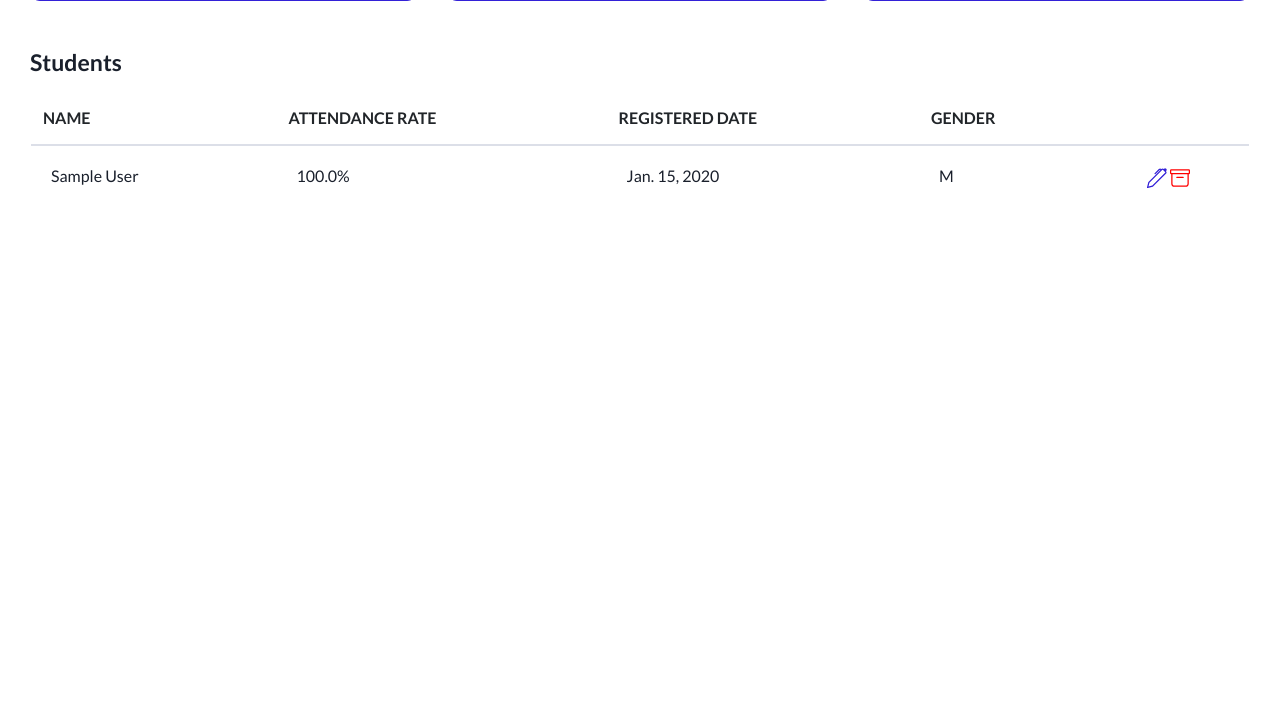
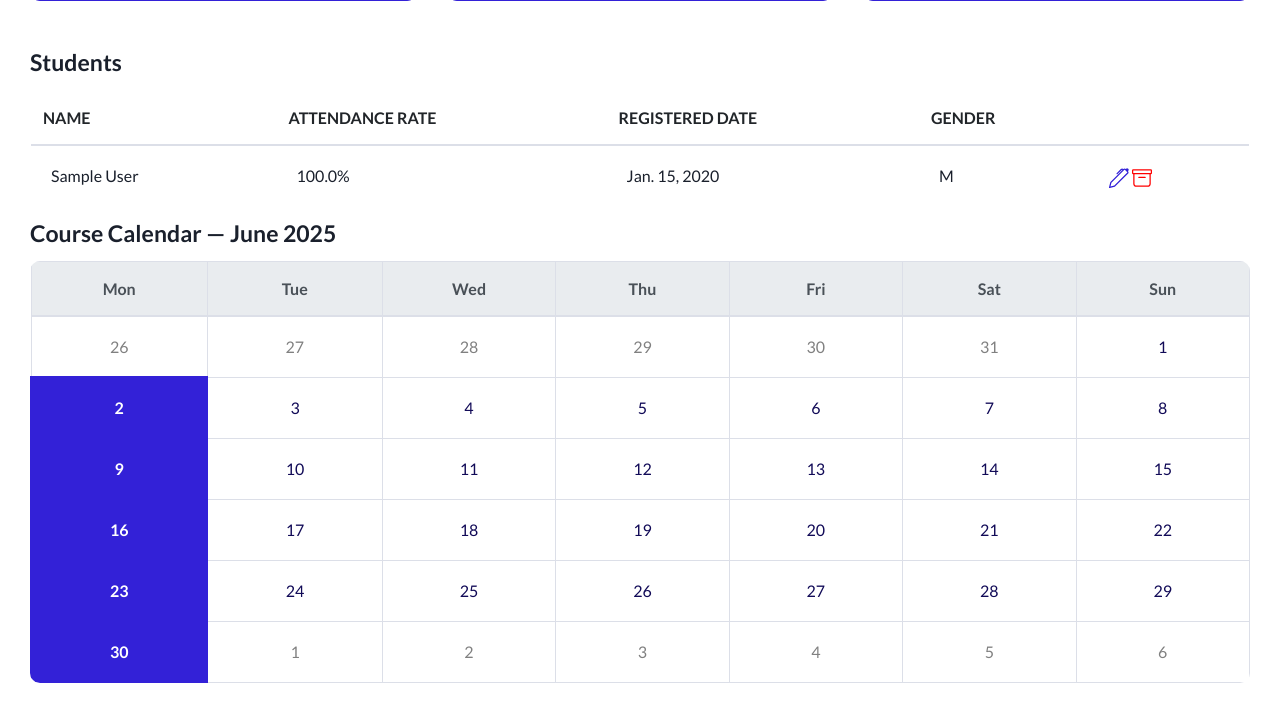
Before and after one commit to usmonaliyev-s/zedtrack, a Django app: page /courses/details/1/ in a window 1280 px wide. Shown: the part 247-970 px from the top of the page. Before the commit the page ends 435 px from the top, so only its background shows below. Run offline with Django 5.2, Linux system fonts and the light colour scheme; tables that the repository leaves empty hold one stand-in row (values such as "Sample post"); some libraries are stand-ins or nearby versions.

Commit message:
calendar in course details page

```diff
--- a/courses/views.py
+++ b/courses/views.py
@@ -6,6 +6,9 @@ from django.shortcuts import render, redirect
 from courses.models import Course
 from students.models import Student
 from teachers.models import Teacher
+
+from datetime import date
+import calendar
 
 
 # Create your views here.
@@ -73,8 +76,41 @@ def course_details(request, id):
             output_field=FloatField()
         )
     ).filter(course=course)
+
+    # Handle days
+    day_map = {
+        'Mon': 0, 'Monday': 0,
+        'Tue': 1, 'Tues': 1, 'Tuesday': 1,
+        'Wed': 2, 'Wednesday': 2,
+        'Thu': 3, 'Thurs': 3, 'Thursday': 3,
+        'Fri': 4, 'Friday': 4,
+        'Sat': 5, 'Saturday': 5,
+        'Sun': 6, 'Sunday': 6,
+    }
+    raw_days = course.days
+    target_weekdays = [day_map[d] for d in raw_days]
+
+    # Get calendar for current month
+    today = date.today()
+    year, month = today.year, today.month
+    cal = calendar.Calendar(firstweekday=0)
+    month_days = list(cal.itermonthdates(year, month))  # Includes days from prev/next month to fill full weeks
+
+    # Build a list of weeks, each week is a list of (date, is_course_day)
+    weeks = []
+    for i in range(0, len(month_days), 7):
+        week = []
+        for day in month_days[i:i+7]:
+            is_course_day = (day.weekday() in target_weekdays and day.month == month)
+            week.append((day, is_course_day))
+        weeks.append(week)
+
     data = {
         "course": course,
         "students": students,
+        "calendar_weeks": weeks,
+        "month_name": today.strftime("%B"),
+        "year": year,
+        "today": today,
     }
     return render(request, "courses/course_details.html", data)
--- a/templates/courses/course_details.html
+++ b/templates/courses/course_details.html
@@ -15,6 +15,7 @@
 
         <link rel="stylesheet" href="{% static 'assets/vendor/remixicon/fonts/remixicon.css' %}" />
         <link rel="stylesheet" href="https://cdnjs.cloudflare.com/ajax/libs/font-awesome/5.15.4/css/all.min.css" />
+
     </head>
     <body>
         <div class="wrapper">
@@ -254,29 +255,29 @@
                                 <table class="data-table table mb-0 tbl-server-info">
                                     <thead class="bg-white text-uppercase">
                                         <tr>
-                                            <th>Name</th>
-                                            <th>Attendance Rate</th>
-                                            <th>Registered Date</th>
-                                            <th>Gender</th>
-                                            <th></th>
+                                            <th style="text-align: left">Name</th>
+                                            <th style="text-align: left">Attendance Rate</th>
+                                            <th style="text-align: left">Registered Date</th>
+                                            <th style="text-align: left">Gender</th>
+                                            <th style="text-align: left"></th>
                                         </tr>
                                     </thead>
                                     <tbody class="ligth-body">
                                         {% for student in students %}
                                         <tr style="background-color: var(--background-color);">
                                             <td style="background-color: var(--background-color); color: var(--text-color); text-align: left">{{ student.first_name }} {{ student.last_name }}</td>
-                                            <td style="background-color: var(--background-color); color: var(--text-color);">{{ student.attendance_rate }}%</td>
-                                            <td style="background-color: var(--background-color); color: var(--text-color);">{{ student.registration_date }}</td>
-                                            <td style="background-color: var(--background-color); color: var(--text-color);">{{ student.gender }}</td>
-                                            <td>
-                                                <a href="{% url 'student-list' %}{{ student.id }}/edit/" style="display: inline;">
+                                            <td style="background-color: var(--background-color); color: var(--text-color); text-align: left">{{ student.attendance_rate }}%</td>
+                                            <td style="background-color: var(--background-color); color: var(--text-color); text-align: left">{{ student.registration_date }}</td>
+                                            <td style="background-color: var(--background-color); color: var(--text-color); text-align: left">{{ student.gender }}</td>
+                                            <td style="text-align: left">
+                                                <a href="{% url 'edit-student' student.id %}" style="display: inline;">
                                                     <svg xmlns="http://www.w3.org/2000/svg" width="20" height="20" fill="var(--main-color)" class="bi bi-pen" viewBox="0 0 16 16">
                                                         <path
                                                             d="m13.498.795.149-.149a1.207 1.207 0 1 1 1.707 1.708l-.149.148a1.5 1.5 0 0 1-.059 2.059L4.854 14.854a.5.5 0 0 1-.233.131l-4 1a.5.5 0 0 1-.606-.606l1-4a.5.5 0 0 1 .131-.232l9.642-9.642a.5.5 0 0 0-.642.056L6.854 4.854a.5.5 0 1 1-.708-.708L9.44.854A1.5 1.5 0 0 1 11.5.796a1.5 1.5 0 0 1 1.998-.001zm-.644.766a.5.5 0 0 0-.707 0L1.95 11.756l-.764 3.057 3.057-.764L14.44 3.854a.5.5 0 0 0 0-.708l-1.585-1.585z"
                                                         />
                                                     </svg>
                                                 </a>
-                                                <a href="{% url 'student-list' %}{{ student.id }}/delete/confirmation/" style="display: inline;">
+                                                <a href="{% url 'delete-confirmation-student' student.id %}" style="display: inline;">
                                                     <svg xmlns="http://www.w3.org/2000/svg" width="20" height="20" fill="red" class="bi bi-archive" viewBox="0 0 16 16">
                                                         <path
                                                             d="M0 2a1 1 0 0 1 1-1h14a1 1 0 0 1 1 1v2a1 1 0 0 1-1 1v7.5a2.5 2.5 0 0 1-2.5 2.5h-9A2.5 2.5 0 0 1 1 12.5V5a1 1 0 0 1-1-1V2zm2 3v7.5A1.5 1.5 0 0 0 3.5 14h9a1.5 1.5 0 0 0 1.5-1.5V5H2zm13-3H1v2h14V2zM5 7.5a.5.5 0 0 1 .5-.5h5a.5.5 0 0 1 0 1h-5a.5.5 0 0 1-.5-.5z"
@@ -290,6 +291,40 @@
                                 </table>
                             </div>
                         </div>
+                        <div class="col-lg-12 mb-4">
+                            <h4 class="mb-3">Course Calendar — {{ month_name }} {{ year }}</h4>
+                            <div class="table-responsive">
+                                <table class="table table-bordered text-center" style="color: var(--text-color);">
+                                    <thead class="thead-light">
+                                        <tr>
+                                            <th>Mon</th><th>Tue</th><th>Wed</th><th>Thu</th><th>Fri</th><th>Sat</th><th>Sun</th>
+                                        </tr>
+                                    </thead>
+                                    <tbody>
+                                        {% for week in calendar_weeks %}
+                                            <tr>
+                                                {% for day, is_course_day in week %}
+                                                    <td style="
+                                                        padding: 15px;
+                                                        {% if day.month != today.month %}
+                                                            color: gray;
+                                                        {% elif is_course_day %}
+                                                            background-color: var(--main-color);
+                                                            color: white;
+                                                            font-weight: bold;
+                                                            border: 2px solid var(--main-color);
+                                                        {% endif %}
+                                                    ">
+                                                        {{ day.day }}
+                                                    </td>
+                                                {% endfor %}
+                                            </tr>
+                                        {% endfor %}
+                                    </tbody>
+                                </table>
+                            </div>
+                        </div>
+
                     </div>
                     <!-- Page end  -->
                 </div>
```
